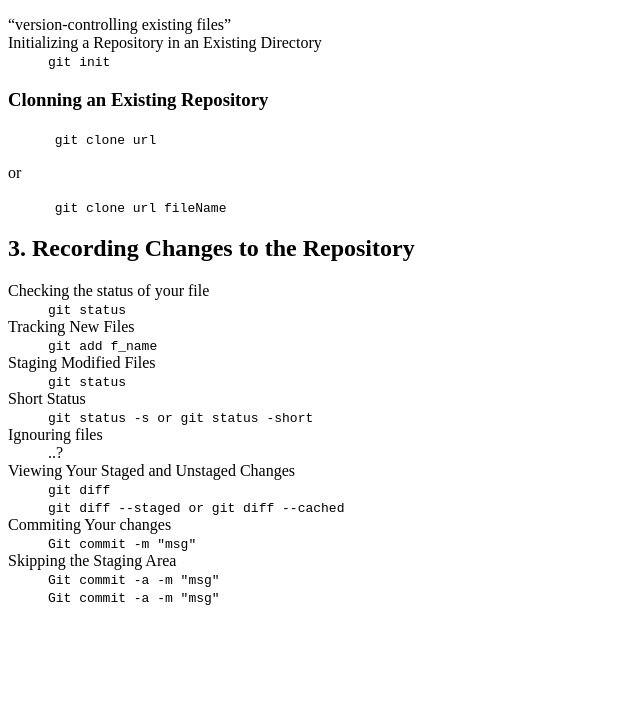
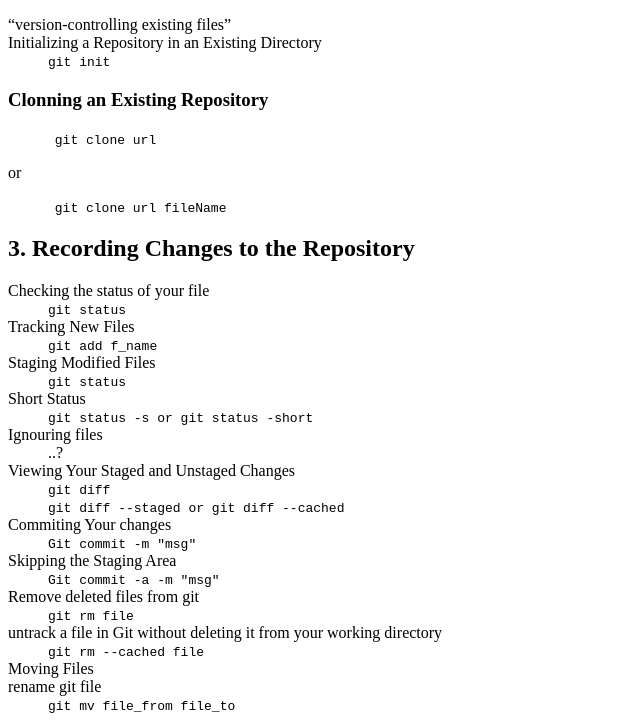
Before and after one commit to DeepakIsDeveloper/gitFromGitDoc-learn, a plain HTML site: page index.html in a window 1280 px wide. Shown: the part 574-1296 px from the top of the page, without its empty margins (0-640 px from the left). Before the commit the page ends 1188 px from the top, so only its background shows below. Drawn offline with Linux system fonts and the light colour scheme.

Commit message:
checking git mv filefile_from file_to rename a file

```diff
--- a/index.html
+++ b/index.html
@@ -65,6 +65,17 @@
 
     <dt>Skipping the Staging Area</dt>
     <dd><code>Git commit -a -m "msg"</code></dd>
-    <dd><code>Git commit -a -m "msg"</code></dd>
+
+    <dt>Remove deleted files from git </dt>
+    <dd><code>git rm file</code></dd>
+
+    <dt> untrack a file in Git without deleting it from your working directory</dt>
+    <dd><code>git rm --cached file</code></dd>
+
+    <dt>Moving Files</dt>
+    <dd></dd>
+
+    <dt>rename git file</dt>
+    <dd><code>git mv file_from file_to</code></dd>
 </body>
 </html>
```
Also changed, not shown: untrackFileFor_git.txt (added).
